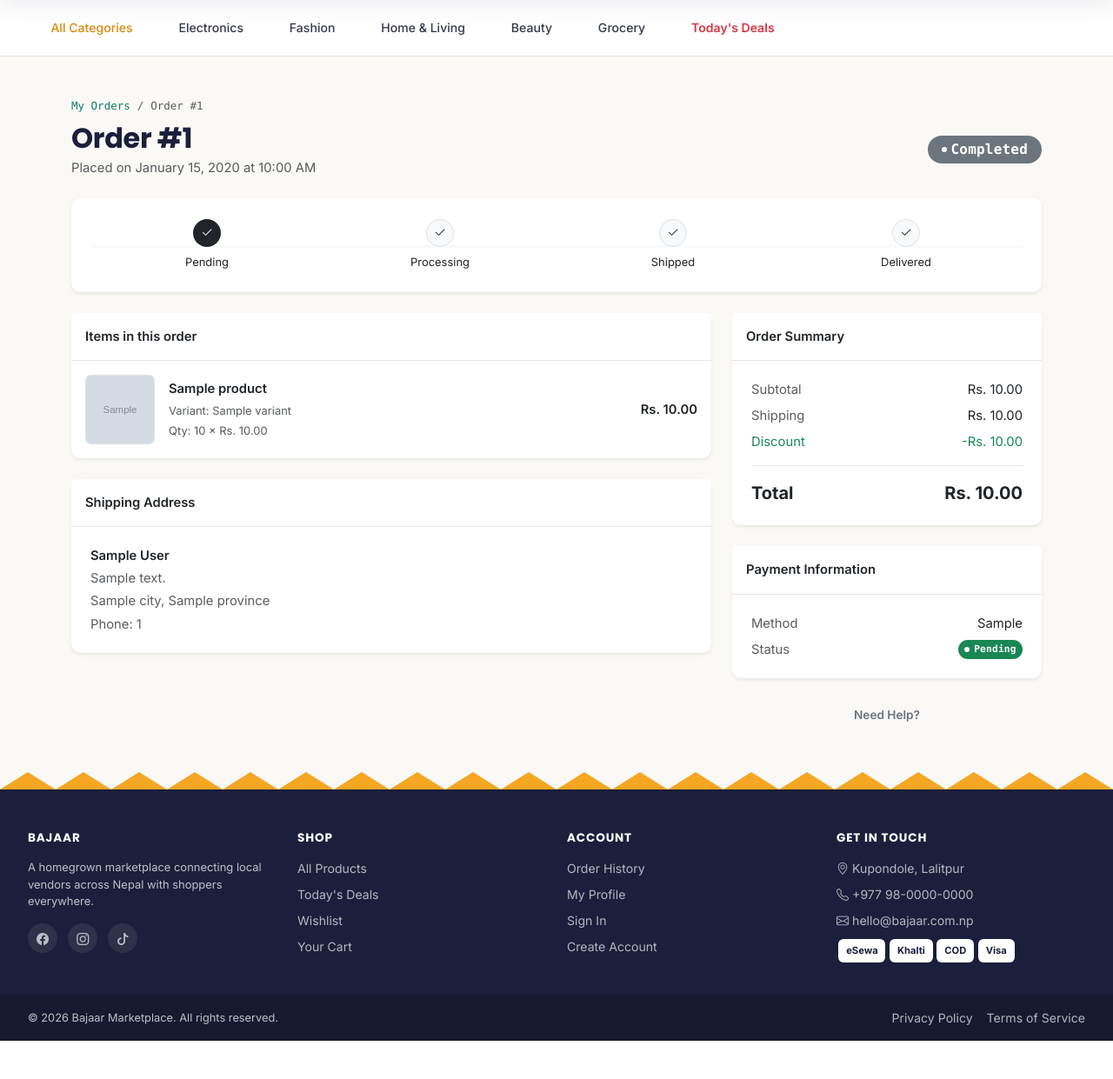
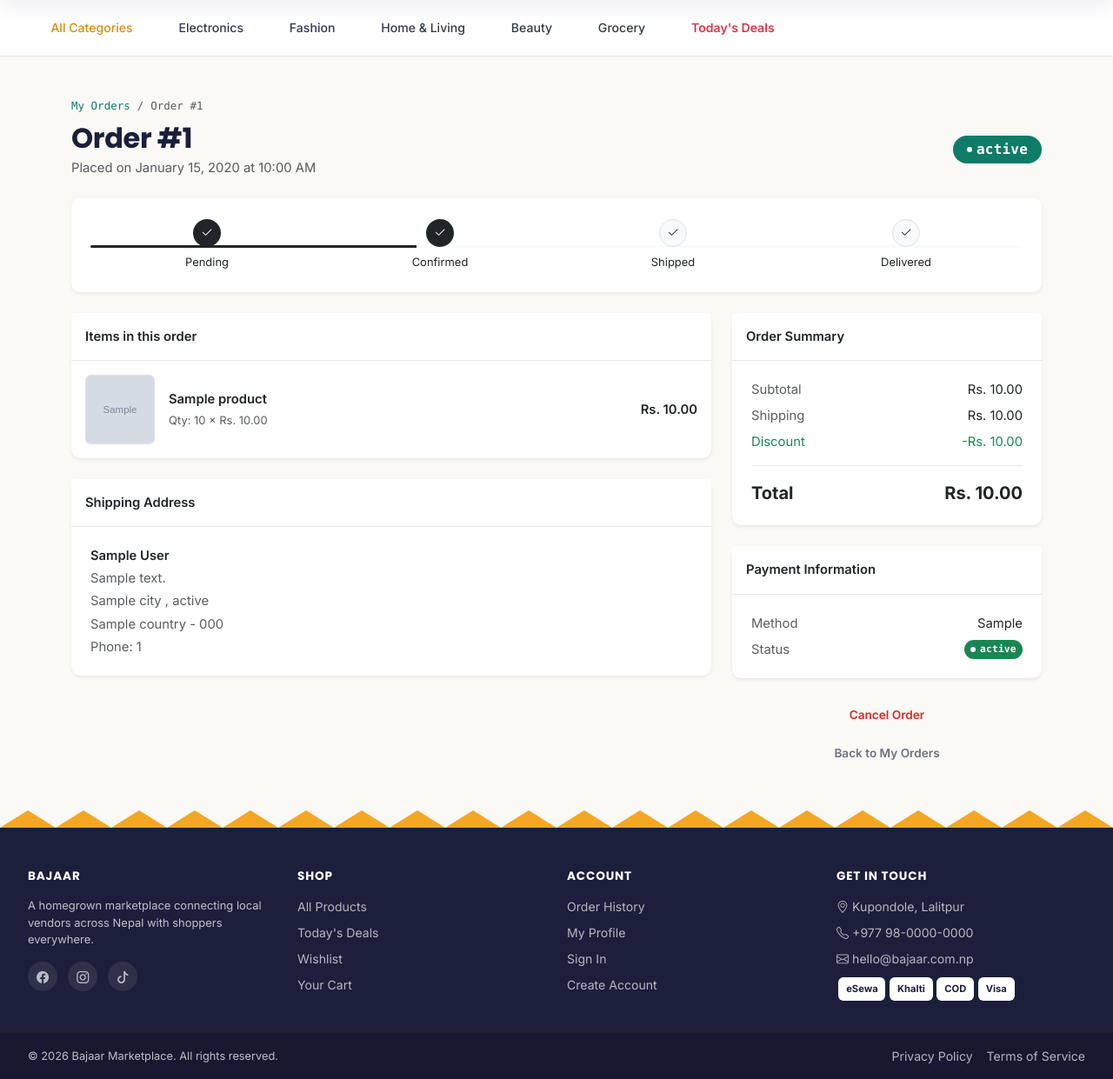
Before and after one commit to Sujan-321/vendor_management_system, a Django app: template customer/templates/order/order_detail.html in a window 1280 px wide. Shown: the part 92-1333 px from the top of the page at 87% size. Before the commit the page ends 1289 px from the top, so only its background shows below. Run offline with Django 5.2, Linux system fonts and the light colour scheme; the template is opened without the code that fills it: most values are stand-ins (such as "Sample title", 1, 10 or a date in 2020); grey boxes marked "Sample" are stand-in pictures; some libraries are stand-ins or nearby versions.

Commit message:
update the order_detail.html file ui of customer app.

```diff
--- a/customer/templates/cart/cart_summary.html
+++ b/customer/templates/cart/cart_summary.html
@@ -8,8 +8,8 @@
   <div class="card-header">Order Summary</div>
   <div class="card-body">
     <div class="d-flex justify-content-between small py-1">
-      <span class="text-muted">Subtotal ({{ cart_item_count|default:"3" }} items)</span>
-      <span class="font-mono">Rs. {{ cart_subtotal|default:"3,750" }}</span>
+      <span class="text-muted">Subtotal ({{ cart_item_count|default:"0" }} items)</span>
+      <span class="font-mono">Rs. {{ cart_subtotal|default:"0" }}</span>
     </div>
     <div class="d-flex justify-content-between small py-1">
       <span class="text-muted">Shipping</span>
@@ -30,7 +30,7 @@
 
     <div class="d-flex justify-content-between align-items-center mb-3">
       <span class="fw-bold">Total</span>
-      <span class="fw-800 font-mono" style="font-size:1.35rem;font-weight:800;">Rs. {{ cart_total|default:"3,900" }}</span>
+      <span class="fw-800 font-mono" style="font-size:1.35rem;font-weight:800;">Rs. {{ cart_total|default:"0" }}</span>
     </div>
 
     {% if not hide_promo %}
--- a/customer/templates/order/order_detail.html
+++ b/customer/templates/order/order_detail.html
@@ -1,184 +1,515 @@
 {% extends "Customer/base.html" %}
 {% load static %}
 
-{% block title %}Order #{{ order.order_number|default:order.id }}{% endblock %}
+{% block title %}
+Order #{{ order.order_number|default:order.id }}
+{% endblock %}
 
 {% block content %}
+
 <div class="container my-5">
 
+    <!-- Breadcrumb -->
     <nav aria-label="breadcrumb">
         <ol class="breadcrumb small">
-            <li class="breadcrumb-item"><a href="{% url 'order_history' %}" class="text-decoration-none">My Orders</a></li>
-            <li class="breadcrumb-item active">Order #{{ order.order_number|default:order.id }}</li>
+            <li class="breadcrumb-item">
+                <a href="{% url 'customer:order_history' %}" class="text-decoration-none">
+                    My Orders
+                </a>
+            </li>
+
+            <li class="breadcrumb-item active">
+                Order #{{ order.order_number|default:order.id }}
+            </li>
         </ol>
     </nav>
 
+
+    <!-- Order Header -->
     <div class="d-flex flex-wrap justify-content-between align-items-center mb-4">
+
         <div>
-            <h2 class="fw-bold mb-1">Order #{{ order.order_number|default:order.id }}</h2>
-            <p class="text-muted mb-0">Placed on {{ order.created_at|date:"F d, Y" }} at {{ order.created_at|date:"h:i A" }}</p>
+            <h2 class="fw-bold mb-1">
+                Order #{{ order.order_number|default:order.id }}
+            </h2>
+
+            <p class="text-muted mb-0">
+                Placed on
+                {{ order.ordered_at|date:"F d, Y" }}
+                at
+                {{ order.ordered_at|date:"h:i A" }}
+            </p>
         </div>
+
+
+        <!-- Order Status -->
         <span class="badge rounded-pill px-3 py-2 fs-6
-            {% if order.status == 'delivered' %}bg-success
-            {% elif order.status == 'cancelled' %}bg-danger
-            {% elif order.status == 'shipped' %}bg-info text-dark
-            {% elif order.status == 'processing' %}bg-primary
-            {% else %}bg-secondary{% endif %}">
-            {{ order.get_status_display|default:order.status|title }}
+            {% if order.order_status == 'DELIVERED' %}
+                bg-success
+            {% elif order.order_status == 'CANCELLED' %}
+                bg-danger
+            {% elif order.order_status == 'SHIPPED' %}
+                bg-info text-dark
+            {% elif order.order_status == 'CONFIRMED' %}
+                bg-primary
+            {% else %}
+                bg-secondary
+            {% endif %}
+        ">
+            {{ order.get_order_status_display }}
         </span>
+
     </div>
 
-    <!-- Tracking progress -->
-    {% if order.status != 'cancelled' %}
+
+    <!-- Order Tracking -->
+    {% if order.order_status != 'CANCELLED' %}
+
     <div class="card border-0 shadow-sm mb-4">
+
         <div class="card-body py-4">
+
             <div class="d-flex justify-content-between position-relative">
+
+                <!-- Progress Line -->
                 <div class="progress position-absolute top-50 start-0 w-100" style="height:3px;z-index:0;">
-                    <div class="progress-bar bg-dark"
-                         style="width:
-                         {% if order.status == 'pending' %}5%
-                         {% elif order.status == 'processing' %}35%
-                         {% elif order.status == 'shipped' %}70%
-                         {% elif order.status == 'delivered' %}100%
-                         {% else %}0%{% endif %};">
+
+                    <div class="progress-bar bg-dark" style="width:
+                            {% if order.order_status == 'PENDING' %}
+                                5%
+                            {% elif order.order_status == 'CONFIRMED' %}
+                                35%
+                            {% elif order.order_status == 'SHIPPED' %}
+                                70%
+                            {% elif order.order_status == 'DELIVERED' %}
+                                100%
+                            {% else %}
+                                0%
+                            {% endif %}
+                         ;">
                     </div>
+
                 </div>
+
+
+                <!-- Pending -->
                 <div class="text-center position-relative" style="z-index:1;width:25%;">
-                    <div class="rounded-circle mx-auto d-flex align-items-center justify-content-center bg-dark text-white" style="width:32px;height:32px;">
+
+                    <div class="rounded-circle mx-auto d-flex
+                                align-items-center justify-content-center
+                                bg-dark text-white" style="width:32px;height:32px;">
+
                         <i class="bi bi-check2"></i>
+
                     </div>
-                    <p class="small mt-2 mb-0">Pending</p>
+
+                    <p class="small mt-2 mb-0">
+                        Pending
+                    </p>
+
                 </div>
+
+
+                <!-- Confirmed -->
                 <div class="text-center position-relative" style="z-index:1;width:25%;">
-                    <div class="rounded-circle mx-auto d-flex align-items-center justify-content-center
-                        {% if order.status == 'processing' or order.status == 'shipped' or order.status == 'delivered' %}bg-dark text-white{% else %}bg-light border{% endif %}"
-                        style="width:32px;height:32px;">
+
+                    <div class="rounded-circle mx-auto d-flex
+                                align-items-center justify-content-center
+
+                        {% if order.order_status == 'CONFIRMED' or order.order_status == 'SHIPPED' or order.order_status == 'DELIVERED' %}
+                            bg-dark text-white
+                        {% else %}
+                            bg-light border
+                        {% endif %}" style="width:32px;height:32px;">
+
                         <i class="bi bi-check2"></i>
+
                     </div>
-                    <p class="small mt-2 mb-0">Processing</p>
+
+                    <p class="small mt-2 mb-0">
+                        Confirmed
+                    </p>
+
                 </div>
+
+
+                <!-- Shipped -->
                 <div class="text-center position-relative" style="z-index:1;width:25%;">
-                    <div class="rounded-circle mx-auto d-flex align-items-center justify-content-center
-                        {% if order.status == 'shipped' or order.status == 'delivered' %}bg-dark text-white{% else %}bg-light border{% endif %}"
-                        style="width:32px;height:32px;">
+
+                    <div class="rounded-circle mx-auto d-flex
+                                align-items-center justify-content-center
+
+                        {% if order.order_status == 'SHIPPED' or order.order_status == 'DELIVERED' %}
+                            bg-dark text-white
+                        {% else %}
+                            bg-light border
+                        {% endif %}" style="width:32px;height:32px;">
+
                         <i class="bi bi-check2"></i>
+
                     </div>
-                    <p class="small mt-2 mb-0">Shipped</p>
+
+                    <p class="small mt-2 mb-0">
+                        Shipped
+                    </p>
+
                 </div>
+
+
+                <!-- Delivered -->
                 <div class="text-center position-relative" style="z-index:1;width:25%;">
-                    <div class="rounded-circle mx-auto d-flex align-items-center justify-content-center
-                        {% if order.status == 'delivered' %}bg-dark text-white{% else %}bg-light border{% endif %}"
-                        style="width:32px;height:32px;">
+
+                    <div class="rounded-circle mx-auto d-flex
+                                align-items-center justify-content-center
+
+                        {% if order.order_status == 'DELIVERED' %}
+                            bg-dark text-white
+                        {% else %}
+                            bg-light border
+                        {% endif %}" style="width:32px;height:32px;">
+
                         <i class="bi bi-check2"></i>
+
                     </div>
-                    <p class="small mt-2 mb-0">Delivered</p>
+
+                    <p class="small mt-2 mb-0">
+                        Delivered
+                    </p>
+
                 </div>
+
             </div>
+
         </div>
+
     </div>
+
     {% else %}
+
     <div class="alert alert-danger">
-        This order was cancelled{% if order.cancelled_at %} on {{ order.cancelled_at|date:"M d, Y" }}{% endif %}.
-        {% if order.cancellation_reason %}Reason: {{ order.cancellation_reason }}{% endif %}
+        This order was cancelled.
     </div>
+
     {% endif %}
 
+
+
     <div class="row g-4">
-        <!-- Items -->
+
+        <!-- LEFT SIDE -->
         <div class="col-lg-8">
+
+
+            <!-- Order Items -->
             <div class="card border-0 shadow-sm mb-4">
-                <div class="card-header bg-white fw-semibold py-3">Items in this order</div>
+
+                <div class="card-header bg-white fw-semibold py-3">
+                    Items in this order
+                </div>
+
                 <div class="card-body p-0">
+
                     {% for item in order.items.all %}
-                    <div class="d-flex align-items-center p-3 {% if not forloop.last %}border-bottom{% endif %}">
-                        <img src="{{ item.product.image.url|default:'https://via.placeholder.com/80' }}"
-                             alt="{{ item.product.name }}"
-                             class="rounded border me-3"
-                             style="width:80px;height:80px;object-fit:cover;">
+
+                    <div class="d-flex align-items-center p-3
+                                {% if not forloop.last %}
+                                    border-bottom
+                                {% endif %}">
+
+                        <!-- Product Image -->
+                        {% if item.product and item.product.image %}
+                        <img src="{{ item.product.image.url }}" alt="{{ item.product.name }}"
+                            class="rounded border me-3" style="width:80px;height:80px;object-fit:cover;">
+                        {% else %}
+                        <div class="rounded border me-3
+                                        d-flex align-items-center
+                                        justify-content-center
+                                        bg-light" style="width:80px;height:80px;">
+
+                            <i class="bi bi-image text-muted fs-4"></i>
+
+                        </div>
+                        {% endif %}
+
+
+                        <!-- Product Information -->
                         <div class="flex-grow-1">
-                            <p class="fw-semibold mb-1">{{ item.product.name }}</p>
-                            {% if item.variant %}<p class="text-muted small mb-1">Variant: {{ item.variant }}</p>{% endif %}
-                            <p class="text-muted small mb-0">Qty: {{ item.quantity }} × Rs. {{ item.price|floatformat:2 }}</p>
+
+                            <p class="fw-semibold mb-1">
+                                {% if item.product %}
+                                {{ item.product.name }}
+                                {% else %}
+                                Product unavailable
+                                {% endif %}
+                            </p>
+
+                            <p class="text-muted small mb-0">
+                                Qty: {{ item.quantity }}
+                                × Rs. {{ item.price|floatformat:2 }}
+                            </p>
+
                         </div>
+
+
+                        <!-- Item Subtotal -->
                         <div class="text-end">
-                            <p class="fw-semibold mb-0">Rs. {{ item.subtotal|floatformat:2 }}</p>
-                            {% if order.status == 'delivered' %}
-                            <a href="{% url 'product_review' item.product.id %}" class="small text-decoration-none">Write a review</a>
-                            {% endif %}
+
+                            <p class="fw-semibold mb-0">
+                                Rs. {{ item.subtotal|floatformat:2 }}
+                            </p>
+
                         </div>
+
                     </div>
+
+                    {% empty %}
+
+                    <div class="p-4 text-center text-muted">
+                        No items found in this order.
+                    </div>
+
                     {% endfor %}
+
                 </div>
+
             </div>
 
-            <!-- Shipping address -->
+
+
+            <!-- Shipping Address -->
             <div class="card border-0 shadow-sm mb-4">
-                <div class="card-header bg-white fw-semibold py-3">Shipping Address</div>
+
+                <div class="card-header bg-white fw-semibold py-3">
+                    Shipping Address
+                </div>
+
                 <div class="card-body">
-                    <p class="fw-semibold mb-1">{{ order.shipping_address.full_name }}</p>
-                    <p class="text-muted mb-1">{{ order.shipping_address.street_address }}</p>
-                    <p class="text-muted mb-1">{{ order.shipping_address.city }}, {{ order.shipping_address.province }}</p>
-                    <p class="text-muted mb-0">Phone: {{ order.shipping_address.phone_number }}</p>
+
+                    {% if order.shipping_address %}
+
+                    <p class="fw-semibold mb-1">
+                        {{ order.shipping_address.full_name }}
+                    </p>
+
+                    <p class="text-muted mb-1">
+                        {{ order.shipping_address.address }}
+                    </p>
+
+                    <p class="text-muted mb-1">
+                        {{ order.shipping_address.city }}
+                        {% if order.shipping_address.state %}
+                        , {{ order.shipping_address.state }}
+                        {% endif %}
+                    </p>
+
+                    <p class="text-muted mb-1">
+                        {{ order.shipping_address.country }}
+                        {% if order.shipping_address.postal_code %}
+                        - {{ order.shipping_address.postal_code }}
+                        {% endif %}
+                    </p>
+
+                    <p class="text-muted mb-0">
+                        Phone:
+                        {{ order.shipping_address.phone_number }}
+                    </p>
+
+                    {% else %}
+
+                    <p class="text-muted mb-0">
+                        No shipping address available.
+                    </p>
+
+                    {% endif %}
+
                 </div>
+
             </div>
+
         </div>
 
-        <!-- Summary -->
+
+
+        <!-- RIGHT SIDE -->
         <div class="col-lg-4">
+
+
+            <!-- Order Summary -->
             <div class="card border-0 shadow-sm mb-4">
-                <div class="card-header bg-white fw-semibold py-3">Order Summary</div>
+
+                <div class="card-header bg-white fw-semibold py-3">
+                    Order Summary
+                </div>
+
                 <div class="card-body">
+
                     <div class="d-flex justify-content-between mb-2">
-                        <span class="text-muted">Subtotal</span>
-                        <span>Rs. {{ order.subtotal|floatformat:2 }}</span>
+
+                        <span class="text-muted">
+                            Subtotal
+                        </span>
+
+                        <span>
+                            Rs. {{ order.subtotal|floatformat:2 }}
+                        </span>
+
                     </div>
+
+
                     <div class="d-flex justify-content-between mb-2">
-                        <span class="text-muted">Shipping</span>
-                        <span>Rs. {{ order.shipping_charge|default:0|floatformat:2 }}</span>
+
+                        <span class="text-muted">
+                            Shipping
+                        </span>
+
+                        <span>
+                            Rs. {{ order.shipping_charge|floatformat:2 }}
+                        </span>
+
                     </div>
+
+
                     {% if order.discount %}
+
                     <div class="d-flex justify-content-between mb-2 text-success">
-                        <span>Discount</span>
-                        <span>-Rs. {{ order.discount|floatformat:2 }}</span>
+
+                        <span>
+                            Discount
+                        </span>
+
+                        <span>
+                            -Rs. {{ order.discount|floatformat:2 }}
+                        </span>
+
                     </div>
                     {% endif %}
                     <hr>
                     <div class="d-flex justify-content-between fw-bold fs-5">
-                        <span>Total</span>
-                        <span>Rs. {{ order.total|floatformat:2 }}</span>
-                    </div>
-                </div>
-            </div>
 
-            <div class="card border-0 shadow-sm mb-4">
-                <div class="card-header bg-white fw-semibold py-3">Payment Information</div>
-                <div class="card-body">
-                    <div class="d-flex justify-content-between mb-2">
-                        <span class="text-muted">Method</span>
-                        <span>{{ order.payment.get_payment_method_display|default:order.payment_method }}</span>
-                    </div>
-                    <div class="d-flex justify-content-between">
-                        <span class="text-muted">Status</span>
-                        <span class="badge {% if order.payment.status == 'completed' %}bg-success{% elif order.payment.status == 'failed' %}bg-danger{% else %}bg-secondary{% endif %}">
-                            {{ order.payment.get_status_display|default:"Pending" }}
+                        <span>
+                            Total
+                        </span>
+
+                        <span>
+                            Rs. {{ order.total|floatformat:2 }}
                         </span>
                     </div>
                 </div>
             </div>
 
+
+            <!-- Payment Information -->
+            <div class="card border-0 shadow-sm mb-4">
+
+                <div class="card-header bg-white fw-semibold py-3">
+                    Payment Information
+                </div>
+
+                <div class="card-body">
+
+                    <div class="d-flex justify-content-between mb-2">
+
+                        <span class="text-muted">
+                            Method
+                        </span>
+
+                        <span>
+                            {% if order.payment %}
+                            {{ order.payment.get_payment_method_display }}
+                            {% else %}
+                            Not selected
+                            {% endif %}
+                        </span>
+                    </div>
+
+                    <div class="d-flex justify-content-between">
+
+                        <span class="text-muted">
+                            Status
+                        </span>
+
+                        <span class="badge
+
+                            {% if order.payment_status == 'PAID' %}
+                                bg-success
+                            {% elif order.payment_status == 'FAILED' %}
+                                bg-danger
+                            {% elif order.payment_status == 'REFUNDED' %}
+                                bg-warning text-dark
+                            {% else %}
+                                bg-secondary
+                            {% endif %}
+
+                        ">
+
+                            {{ order.get_payment_status_display }}
+
+                        </span>
+
+                    </div>
+
+                </div>
+
+            </div>
+
+
+
+            <!-- Actions -->
             <div class="d-grid gap-2">
-                {% if order.status == 'delivered' %}
-                <a href="{% url 'order_invoice' order.id %}" class="btn btn-dark">Download Invoice</a>
+
+
+                <!-- Invoice -->
+                {% if order.order_status == 'DELIVERED' %}
+
+                <a href="{% url 'customer:order_invoice' order.id %}" class="btn btn-dark">
+
+                    Download Invoice
+
+                </a>
+
                 {% endif %}
-                {% if order.status == 'pending' or order.status == 'processing' %}
-                <a href="{% url 'order_cancel' order.id %}" class="btn btn-outline-danger">Cancel Order</a>
+
+
+
+                <!-- Cancel Order -->
+                {% if order.order_status == 'PENDING' or order.order_status == 'CONFIRMED' %}
+
+                <a href="{% url 'customer:order_cancel' order.id %}" class="btn btn-outline-danger">
+
+                    Cancel Order
+
+                </a>
+
                 {% endif %}
-                {% if order.payment.status != 'completed' and order.status != 'cancelled' %}
-                <a href="{% url 'payment_method' order.id %}" class="btn btn-outline-dark">Complete Payment</a>
+
+
+
+                <!-- Complete Payment -->
+                {% if order.payment_status != 'PAID' and order.order_status != 'CANCELLED' %}
+
+                <a href="{% url 'customer:payment' order.id %}" class="btn btn-outline-dark">
+
+                    Complete Payment
+
+                </a>
+
                 {% endif %}
-                <a href="{% url 'contact_support' %}?order={{ order.id }}" class="btn btn-outline-secondary">Need Help?</a>
+
+
+
+                <!-- Back to Orders -->
+                <a href="{% url 'customer:order_history' %}" class="btn btn-outline-secondary">
+
+                    Back to My Orders
+
+                </a>
+
             </div>
+
         </div>
+
     </div>
+
 </div>
+
 {% endblock %}
--- a/customer/urls.py
+++ b/customer/urls.py
@@ -5,6 +5,7 @@ from .views import (
     SearchResultView,
     ProductDetailView,
     OrderHistoryView,
+    OrderDetailView,
     WishlistView,
     CartView,
     AddToCartView,
@@ -24,6 +25,7 @@ urlpatterns = [
     path("search/", SearchResultView.as_view(), name="search_result"),
     path("product/<int:pk>/", ProductDetailView.as_view(), name="product_detail"),
     path("order_history/", OrderHistoryView.as_view(), name="order_history"),
+    path("order/detail/<int:pk>/", OrderDetailView.as_view(), name="order_detail"),
     path("wishlist/", WishlistView.as_view(), name="wishlist"),
     path("cart/", CartView.as_view(), name="cart"),
     path("cart/add/<int:pk>/", AddToCartView.as_view(), name="cart_add"),
--- a/customer/views.py
+++ b/customer/views.py
@@ -233,6 +233,7 @@ class OrderHistoryView(LoginRequiredMixin, ListView):
 
         return queryset
 
+
 class WishlistView(LoginRequiredMixin, ListView):
     model = Wishlist
     template_name = "Customer/wishlist.html"
```
